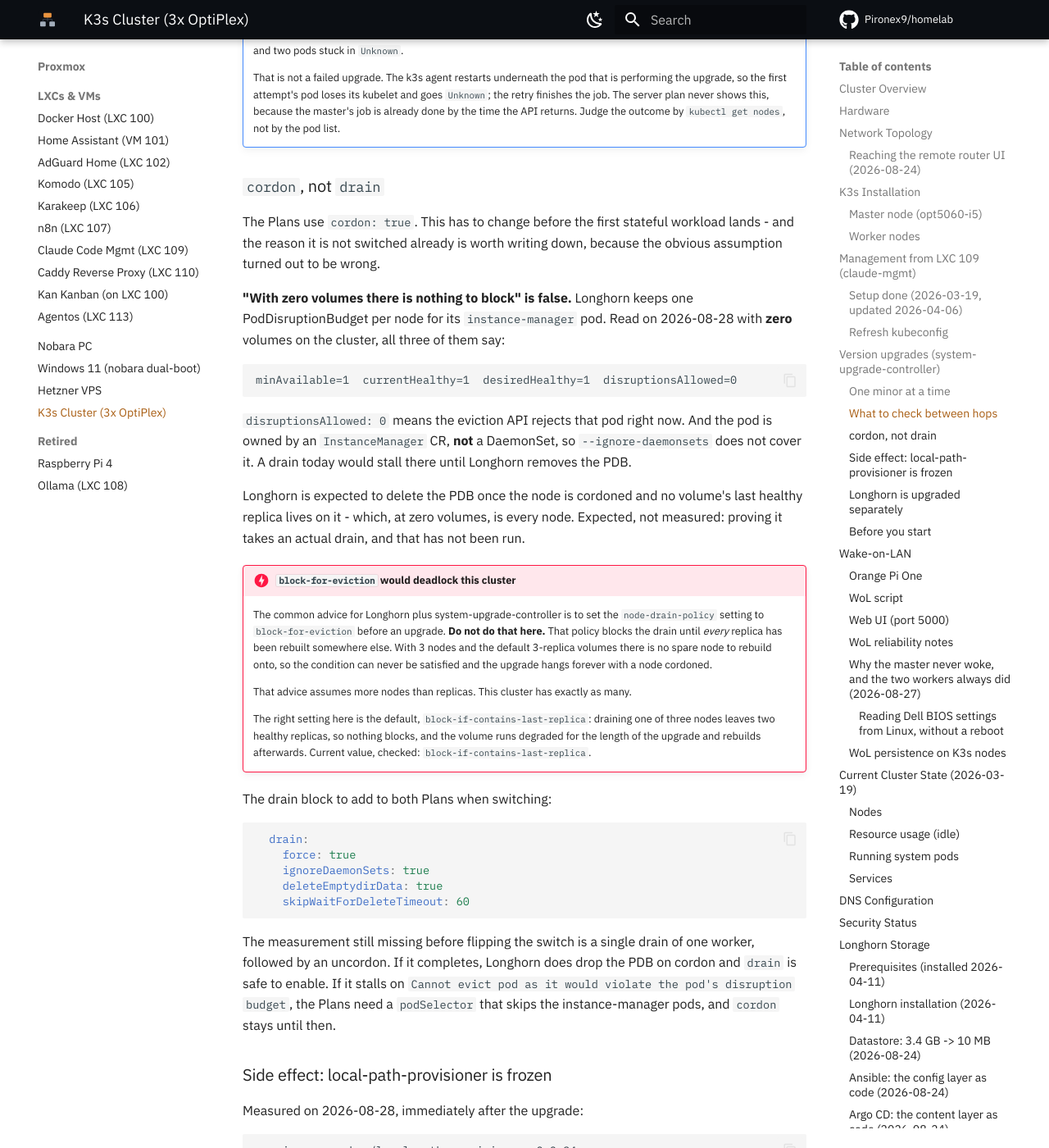
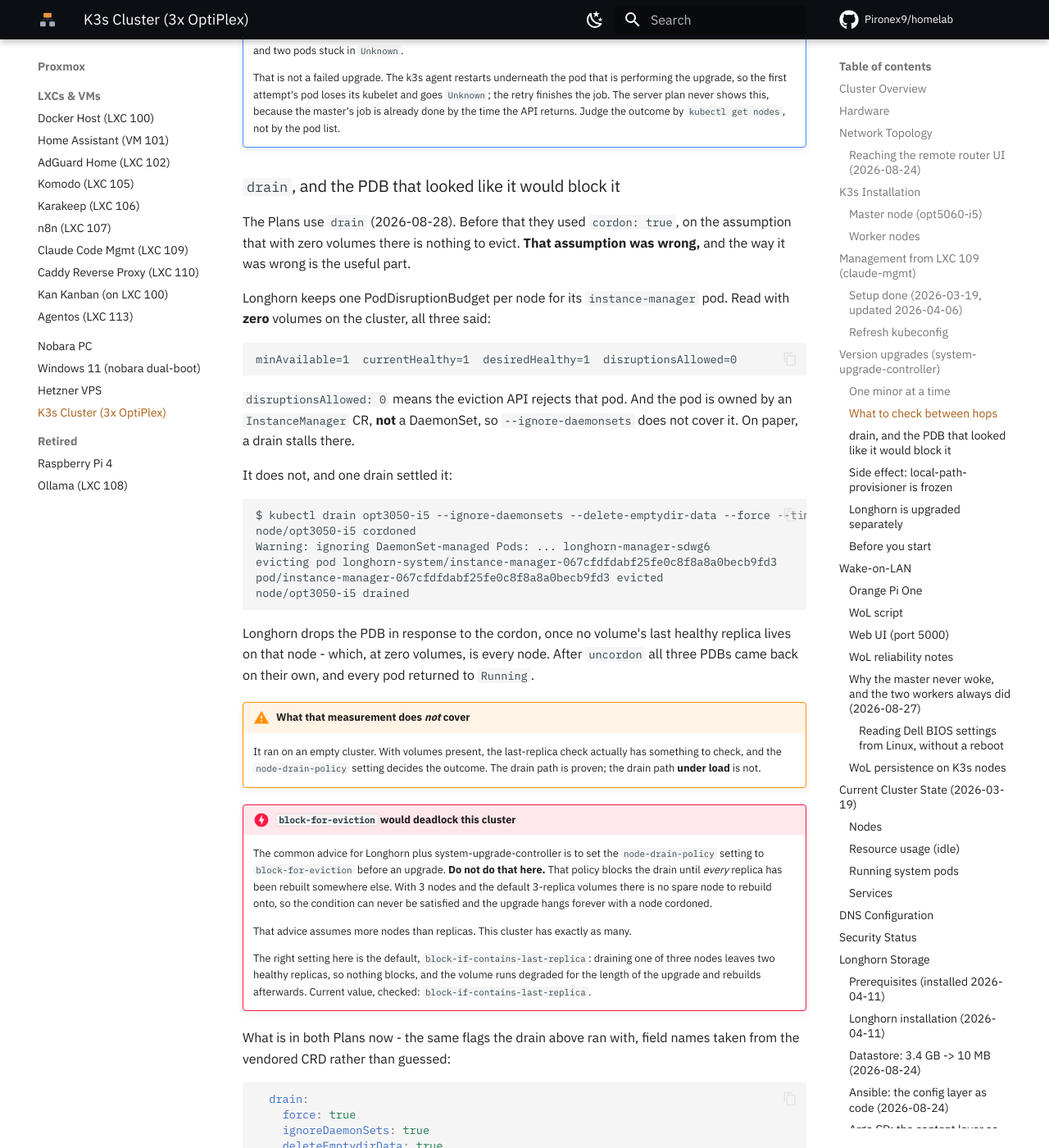
Before and after one commit to Pironex9/homelab, an MkDocs documentation site: the page built from docs/hosts/k3s-cluster.md, in a window 1280 px wide and 1400 px high, scrolled down 7417 px. Shown: the whole window at 82% size. Built offline with MkDocs 1.6.1 and Material for MkDocs 9.7.7, drawn with Linux system fonts in a browser that asks for light colours; comment, search, counter and statistics services are not loaded; some of the changed text lies outside the part shown.

Commit message:
feat(k3s): a Planek cordon -> drain, egy eles meres utan
A korabbi indok ('0 PVC mellett nincs mit kikoltoztetni') teves volt, es
pontosan forditva sult el, mint vartam.

Papiron a drain elakadt volna: a Longhorn node-onkent tart egy PDB-t az
instance-manager podra, disruptionsAllowed: 0-val, MEG NULLA KOTET MELLETT IS,
es a pod InstanceManager CR tulajdona, nem DaemonSete, tehat az
ignoreDaemonSets nem fedi.

A gyakorlatban atment. Egy eles kubectl drain az opt3050-i5-on:

  evicting pod longhorn-system/instance-manager-067cfdfdabf25...
  pod/instance-manager-067cfdfdabf25... evicted
  node/opt3050-i5 drained

A Longhorn a cordonolasra eldobja a PDB-t, ha nincs a node-on utolso ep
replika. Uncordon utan mindharom PDB magatol visszajott, minden pod Running.

A drain flagek mezonevei a bemasolt CRD-bol jonnek, nem talalgatasbol. Nincs
mellette cordon: true - a drain maga cordonol elsokent.

AMIT EZ NEM BIZONYIT, es ki is van irva: a meres ures clusteren futott.
Kotetekkel a last-replica ag is beindul, az meg nincs tesztelve. Es a
mindenhol olvashato tanacs (node-drain-policy: block-for-eviction) EZT a
clustert holtpontra vinne: 3 node + 3 replika mellett nincs hova ujraepiteni.

````diff
--- a/docs/hosts/k3s-cluster.md
+++ b/docs/hosts/k3s-cluster.md
@@ -315,27 +315,42 @@
     master's job is already done by the time the API returns. Judge the outcome by
     `kubectl get nodes`, not by the pod list.
 
-### `cordon`, not `drain`
+### `drain`, and the PDB that looked like it would block it
 
-The Plans use `cordon: true`. This has to change before the first stateful workload
-lands - and the reason it is not switched already is worth writing down, because the
-obvious assumption turned out to be wrong.
+The Plans use `drain` (2026-08-28). Before that they used `cordon: true`, on the
+assumption that with zero volumes there is nothing to evict. **That assumption was
+wrong,** and the way it was wrong is the useful part.
 
-**"With zero volumes there is nothing to block" is false.** Longhorn keeps one
-PodDisruptionBudget per node for its `instance-manager` pod. Read on 2026-08-28 with
-**zero** volumes on the cluster, all three of them say:
+Longhorn keeps one PodDisruptionBudget per node for its `instance-manager` pod. Read with
+**zero** volumes on the cluster, all three said:
 
 ```
 minAvailable=1  currentHealthy=1  desiredHealthy=1  disruptionsAllowed=0
 ```
 
-`disruptionsAllowed: 0` means the eviction API rejects that pod right now. And the pod is
-owned by an `InstanceManager` CR, **not** a DaemonSet, so `--ignore-daemonsets` does not
-cover it. A drain today would stall there until Longhorn removes the PDB.
+`disruptionsAllowed: 0` means the eviction API rejects that pod. And the pod is owned by
+an `InstanceManager` CR, **not** a DaemonSet, so `--ignore-daemonsets` does not cover it.
+On paper, a drain stalls there.
 
-Longhorn is expected to delete the PDB once the node is cordoned and no volume's last
-healthy replica lives on it - which, at zero volumes, is every node. Expected, not
-measured: proving it takes an actual drain, and that has not been run.
+It does not, and one drain settled it:
+
+```
+$ kubectl drain opt3050-i5 --ignore-daemonsets --delete-emptydir-data --force --timeout=120s
+node/opt3050-i5 cordoned
+Warning: ignoring DaemonSet-managed Pods: ... longhorn-manager-sdwg6
+evicting pod longhorn-system/instance-manager-067cfdfdabf25fe0c8f8a8a0becb9fd3
+pod/instance-manager-067cfdfdabf25fe0c8f8a8a0becb9fd3 evicted
+node/opt3050-i5 drained
+```
+
+Longhorn drops the PDB in response to the cordon, once no volume's last healthy replica
+lives on that node - which, at zero volumes, is every node. After `uncordon` all three
+PDBs came back on their own, and every pod returned to `Running`.
+
+!!! warning "What that measurement does *not* cover"
+    It ran on an empty cluster. With volumes present, the last-replica check actually has
+    something to check, and the `node-drain-policy` setting decides the outcome. The
+    drain path is proven; the drain path **under load** is not.
 
 !!! danger "`block-for-eviction` would deadlock this cluster"
     The common advice for Longhorn plus system-upgrade-controller is to set the
@@ -352,21 +367,27 @@
     degraded for the length of the upgrade and rebuilds afterwards. Current value,
     checked: `block-if-contains-last-replica`.
 
-The drain block to add to both Plans when switching:
+What is in both Plans now - the same flags the drain above ran with, field names taken
+from the vendored CRD rather than guessed:
 
 ```yaml
   drain:
     force: true
     ignoreDaemonSets: true
     deleteEmptydirData: true
-    skipWaitForDeleteTimeout: 60
+    timeout: 300s
 ```
 
-The measurement still missing before flipping the switch is a single drain of one worker,
-followed by an uncordon. If it completes, Longhorn does drop the PDB on cordon and
-`drain` is safe to enable. If it stalls on `Cannot evict pod as it would violate the
-pod's disruption budget`, the Plans need a `podSelector` that skips the instance-manager
-pods, and `cordon` stays until then.
+No `cordon: true` alongside it: `drain` cordons first by itself, so the two together are
+redundant.
+
+The `timeout` is deliberately generous. The measured drain finished in seconds; 300 s
+exists so that a drain which genuinely gets stuck **fails visibly** instead of hanging
+forever with a node cordoned. If it ever trips, that is a signal, not a tuning problem.
+
+If a future drain does stall on `Cannot evict pod as it would violate the pod's
+disruption budget`, the fix is a `podSelector` on the Plan that skips the
+instance-manager pods - not a shorter timeout and not `disableEviction`.
 
 ### Side effect: local-path-provisioner is frozen
 
@@ -1323,7 +1344,8 @@
 - [ ] Verify `AC Power Recovery = Power On` in the BIOS of all three OptiPlexes - the master stayed down for 2 d 4 h after the 2026-08-25 outage while the workers returned a day earlier, so at least the master is not set
 - [x] Automated, GitOps-driven version upgrades - system-upgrade-controller v0.20.1 under Argo CD (2026-08-28)
 - [x] k3s v1.34.5 -> v1.36.4 and Longhorn v1.11.1 -> v1.12.1, done on an empty cluster (2026-08-28)
-- [ ] Switch the Plans from `cordon` to `drain` before the first stateful workload - blocked on one measurement, a single worker drain, see the `cordon`/`drain` section
+- [x] Switch the Plans from `cordon` to `drain` - **done 2026-08-28**, after one live worker drain proved Longhorn drops the instance-manager PDB on cordon
+- [ ] Re-verify the drain path once real volumes exist - the 2026-08-28 measurement ran on an empty cluster, so the last-replica branch is untested
 - [x] local-path-provisioner frozen at v0.0.34 by the `.skip` file - **decided 2026-08-28: leave it**, four options weighed, revisit when something needs `local-path`
 - [x] Re-check whether Longhorn can go under Argo CD - longhorn/longhorn#6415 was fixed in v1.6.0, so the old reason is stale; **still not adopting**, new reason in `k8s/README.md`
 - [ ] Prometheus + Grafana monitoring stack
````
Also changed, not shown: 1 other file.
